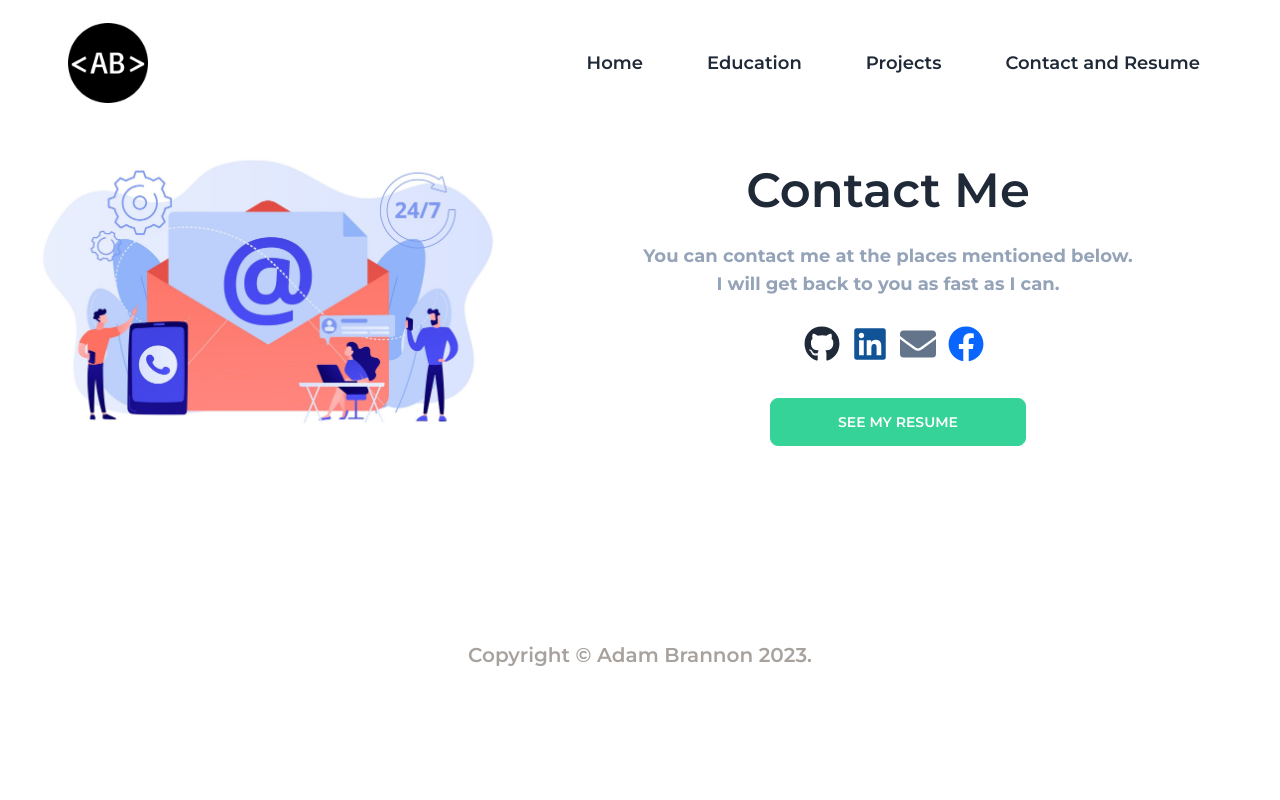
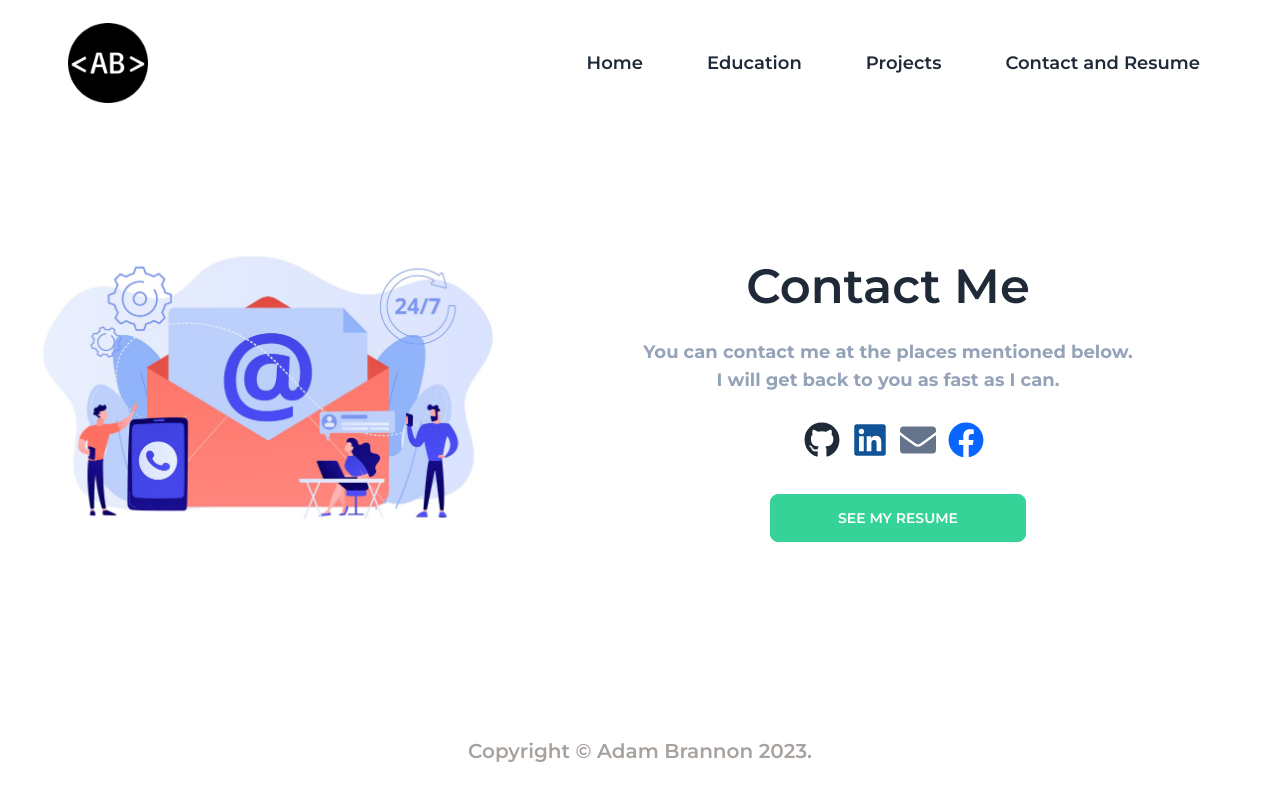
Before and after one commit to adam-brannon09/portfolio, a React (Create React App) app: page /contact in a window 1280 px wide. Built offline with nearby package versions, Linux system fonts and the light colour scheme.

Commit message:
fixed spacing on the contact page

```diff
--- a/src/components/ContactMe.jsx
+++ b/src/components/ContactMe.jsx
@@ -6,7 +6,7 @@ import resume from '../assets/documents/resume.pdf'
 
 function ContactMe() {
     return (
-        <div className="flex flex-row mx-auto contact mb-40">
+        <div className="flex flex-row mx-auto contact mb-40 lg:mt-24">
             <div className="basis-2/3 xs:hidden lg:inline-block">
                 <img src={ContactImg} className="mx-auto " alt="contact image vector art" ></img>
             </div>
```
